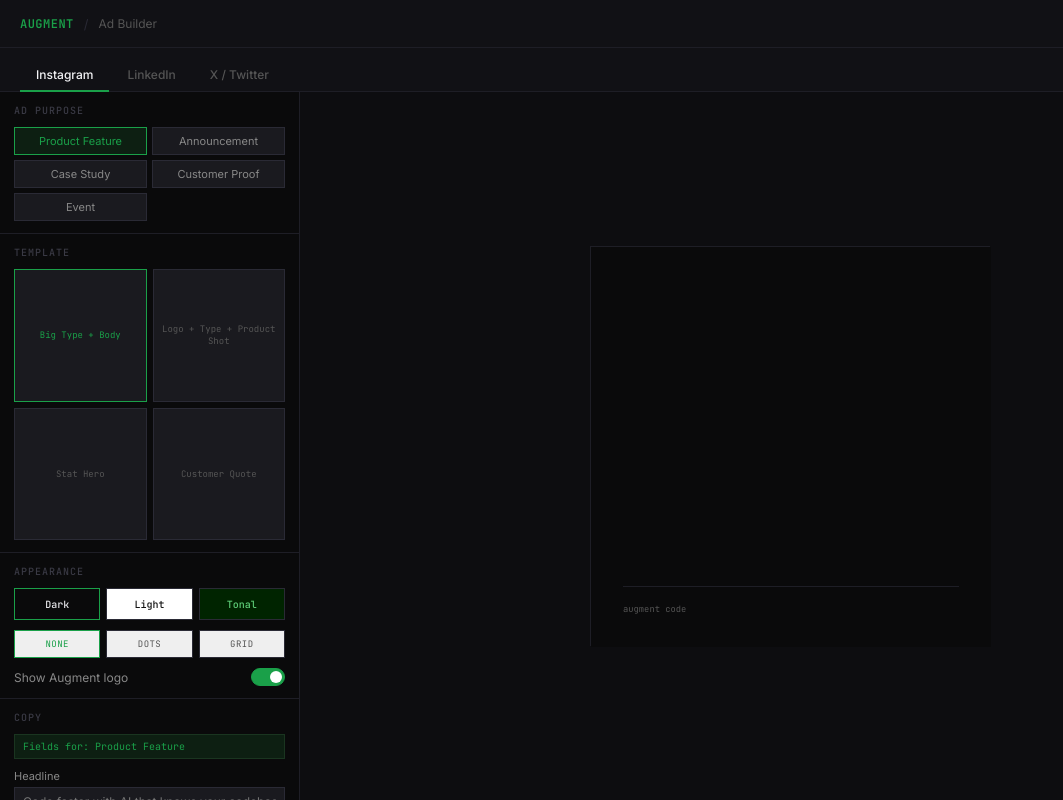
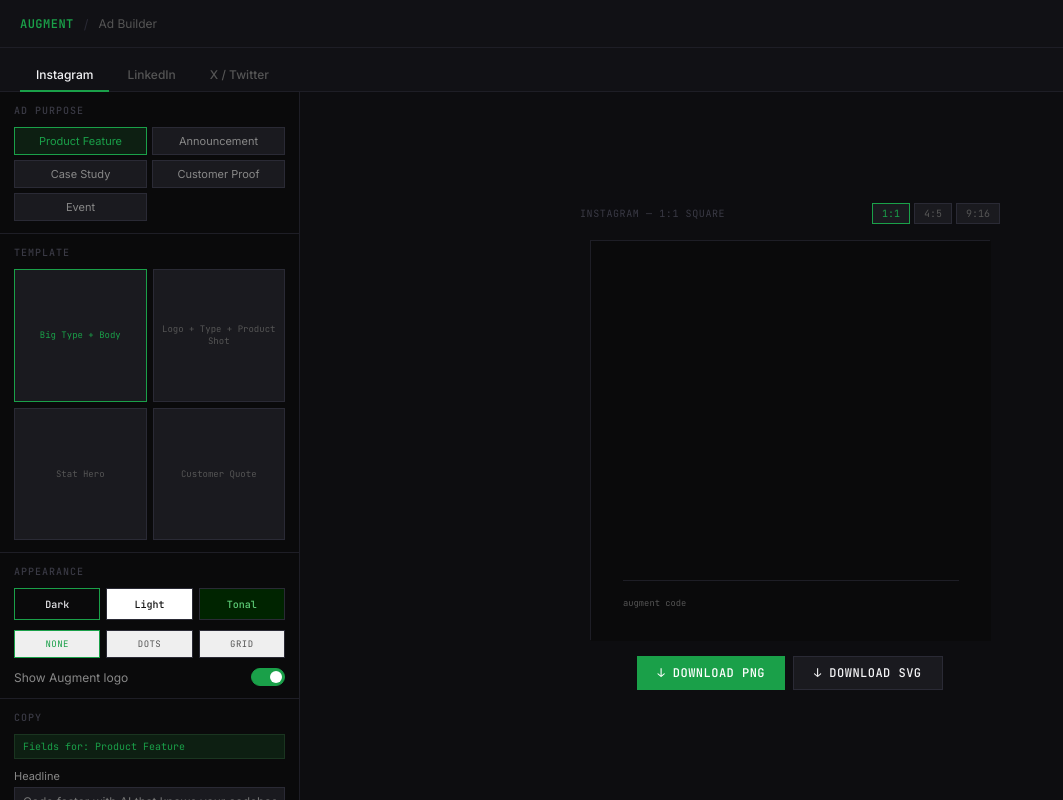
Before and after one commit to chileeinc/augment-ad-builder, a React (Vite) app: page / in a window 1280 px wide. Shown: the whole page, without its empty margins (0-1063 px from the left). Built offline with nearby package versions, Linux system fonts and the light colour scheme; no server answers; the database is empty.

Commit message:
feat: RightPanel with size tabs and PNG/SVG export — tool complete

```diff
--- a/src/App.tsx
+++ b/src/App.tsx
@@ -2,8 +2,8 @@ import { useState, useRef } from 'react'
 import type { AdConfig, Platform } from './lib/types'
 import { getSizesForPlatform } from './lib/config'
 import PlatformTabs from './components/PlatformTabs'
-import AdPreview from './components/AdPreview'
 import LeftPanel from './components/LeftPanel'
+import RightPanel from './components/RightPanel'
 import './App.css'
 
 const DEFAULT_CONFIG: AdConfig = {
@@ -41,9 +41,11 @@ export default function App() {
       <PlatformTabs value={config.platform} onChange={handlePlatformChange} />
       <div className="main">
         <LeftPanel config={config} onChange={updateConfig} />
-        <main className="right-panel">
-          <AdPreview ref={previewRef} config={config} />
-        </main>
+        <RightPanel
+          config={config}
+          previewRef={previewRef}
+          onSizeChange={(sizeKey) => updateConfig({ sizeKey })}
+        />
       </div>
     </div>
   )
--- /dev/null
+++ b/src/components/RightPanel.css
@@ -0,0 +1,48 @@
+.right-panel {
+  flex: 1;
+  display: flex; flex-direction: column;
+  align-items: center; justify-content: center;
+  gap: 16px;
+  background: var(--color-bg-canvas);
+  padding: 24px;
+  overflow: auto;
+}
+.right-panel-controls {
+  display: flex; align-items: center;
+  justify-content: space-between;
+  width: 100%; max-width: 420px;
+}
+.preview-label {
+  font-family: var(--font-mono);
+  font-size: 10px; color: var(--color-fg-dimmer);
+  text-transform: uppercase; letter-spacing: 0.06em;
+}
+.size-tabs { display: flex; gap: 4px; }
+.size-tab {
+  padding: 3px 9px;
+  font-size: 10px; font-family: var(--font-mono);
+  color: var(--color-fg-dim);
+  background: var(--color-bg-raised);
+  border: 1px solid var(--color-border-subtle);
+  cursor: pointer;
+  transition: color 0.1s, border-color 0.1s;
+}
+.size-tab:hover { color: var(--color-fg-muted); }
+.size-tab.active { color: var(--color-accent); border-color: var(--color-accent); }
+
+.export-row { display: flex; gap: 8px; }
+.export-btn {
+  padding: 8px 20px;
+  font-size: 12px; font-weight: 500;
+  font-family: var(--font-mono);
+  cursor: pointer; border: none;
+  text-transform: uppercase; letter-spacing: 0.04em;
+  transition: opacity 0.1s;
+}
+.export-btn:hover { opacity: 0.85; }
+.export-btn.primary { background: var(--color-accent); color: #fff; }
+.export-btn.secondary {
+  background: var(--color-bg-raised);
+  color: var(--color-fg);
+  border: 1px solid var(--color-border-subtle);
+}
--- /dev/null
+++ b/src/components/RightPanel.tsx
@@ -0,0 +1,63 @@
+import type { RefObject } from 'react'
+import type { AdConfig } from '../lib/types'
+import { getSizesForPlatform, getSizeByKey } from '../lib/config'
+import { exportPng, exportSvg, buildFilename } from '../lib/export'
+import AdPreview from './AdPreview'
+import './RightPanel.css'
+
+interface Props {
+  config: AdConfig
+  previewRef: RefObject<HTMLDivElement>
+  onSizeChange: (sizeKey: string) => void
+}
+
+const FLAT_TEMPLATES = ['big-type-body', 'stat-hero', 'customer-quote']
+
+export default function RightPanel({ config, previewRef, onSizeChange }: Props) {
+  const sizes = getSizesForPlatform(config.platform)
+  const currentSize = getSizeByKey(config.platform, config.sizeKey)
+  const filename = buildFilename(config.platform, config.purpose, config.sizeKey)
+  const canExportSvg = FLAT_TEMPLATES.includes(config.template)
+
+  async function handleExportPng() {
+    if (!previewRef.current) return
+    await exportPng(previewRef.current, filename)
+  }
+
+  async function handleExportSvg() {
+    if (!previewRef.current) return
+    await exportSvg(previewRef.current, filename)
+  }
+
+  return (
+    <main className="right-panel">
+      <div className="right-panel-controls">
+        <span className="preview-label">
+          {config.platform.charAt(0).toUpperCase() + config.platform.slice(1)} — {currentSize.label}
+        </span>
+        <div className="size-tabs">
+          {sizes.map(s => (
+            <button
+              key={s.key}
+              className={`size-tab${config.sizeKey === s.key ? ' active' : ''}`}
+              onClick={() => onSizeChange(s.key)}
+            >
+              {s.key}
+            </button>
+          ))}
+        </div>
+      </div>
+      <AdPreview ref={previewRef} config={config} />
+      <div className="export-row">
+        <button className="export-btn primary" onClick={handleExportPng}>
+          ↓ Download PNG
+        </button>
+        {canExportSvg && (
+          <button className="export-btn secondary" onClick={handleExportSvg}>
+            ↓ Download SVG
+          </button>
+        )}
+      </div>
+    </main>
+  )
+}
```
